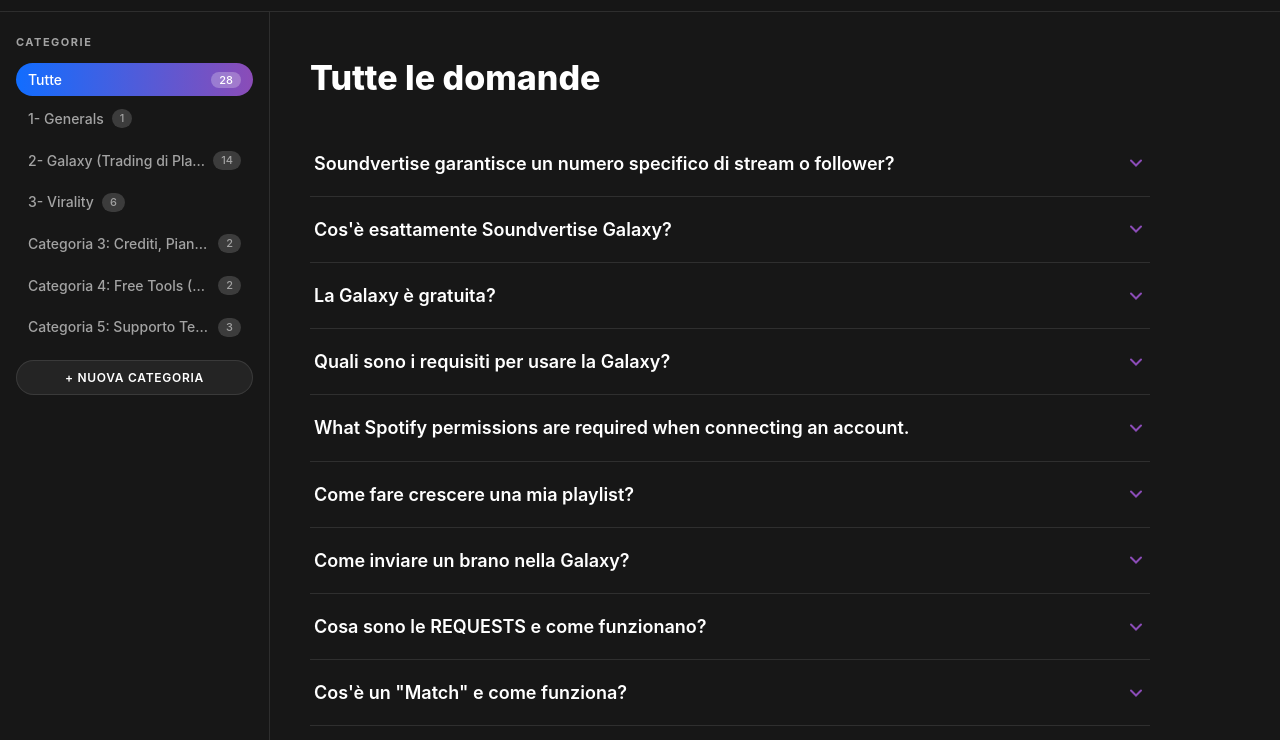
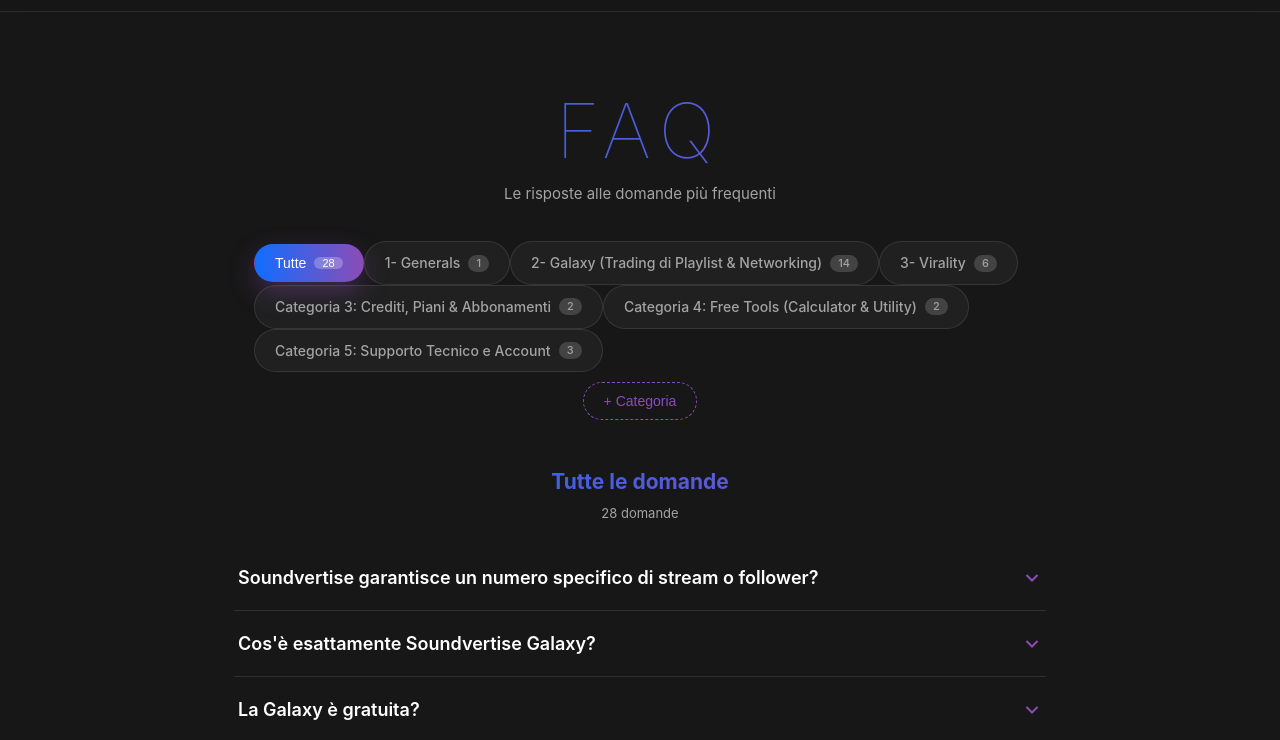
Before and after one commit to roxasvocaldeveloper/faq-soundvertise, a plain HTML site: page faq.html in a window 1280 px wide. Shown: the part 51-791 px from the top of the page. Drawn offline with Linux system fonts and the light colour scheme.

Commit message:
Modern centered layout: FAQ hero title, centered category buttons, category section title

```diff
--- a/faq.html
+++ b/faq.html
@@ -85,53 +85,48 @@
   .btn-ghost { background: transparent; }
   .btn-sm { padding: 6px 14px; font-size: 11px; }
 
-  /* ---------- Layout ---------- */
-  .layout { display: flex; min-height: calc(100vh - 63px); }
+  /* ---------- Hero ---------- */
+  .hero { text-align: center; padding: 56px 24px 4px; }
+  .hero h1 {
+    font-size: 76px; font-weight: 100; letter-spacing: .12em; text-transform: uppercase;
+    background: var(--grad); -webkit-background-clip: text; background-clip: text; color: transparent;
+    line-height: 1;
+  }
+  .hero p { color: var(--text-dim); margin-top: 14px; font-size: 15px; }
 
-  /* ---------- Sidebar ---------- */
-  aside {
-    width: 270px; flex-shrink: 0;
-    border-right: 1px solid var(--border);
-    padding: 22px 16px;
-    position: sticky; top: 63px; height: calc(100vh - 63px);
-    overflow-y: auto;
+  /* ---------- Categorie (pulsanti centrati) ---------- */
+  .cat-bar {
+    display: flex; flex-wrap: wrap; gap: 10px; justify-content: center; align-items: center;
+    padding: 32px 20px 6px;
   }
-  aside h2 {
-    font-size: 11px; text-transform: uppercase; letter-spacing: 1.5px;
-    color: var(--text-dim); margin-bottom: 12px;
-  }
-  .cat-list { display: flex; flex-direction: column; gap: 4px; }
-  .cat {
-    display: flex; align-items: center; justify-content: space-between; gap: 8px;
-    padding: 8px 12px; border-radius: 999px; cursor: pointer;
-    color: var(--text-dim); font-size: 14px; font-weight: 500;
-    background: none; border: none; font-family: inherit;
-    transition: background .15s ease, color .15s ease;
+  .pill {
+    display: inline-flex; align-items: center; gap: 8px;
+    border: 1px solid var(--border); background: rgba(255, 255, 255, .04);
+    color: var(--text-dim); border-radius: 999px; padding: 10px 20px;
+    font-size: 14px; font-weight: 500; cursor: pointer; white-space: nowrap;
+    transition: background .15s ease, color .15s ease, border-color .15s ease, transform .15s ease;
     user-select: none;
   }
-  .cat:hover { background: rgba(255, 255, 255, .08); color: var(--text); }
-  .cat.active { background: var(--grad); color: #fff; }
-  .cat .cat-name {
-    background: none; border: none; color: inherit; font: inherit; cursor: pointer;
-    padding: 0; text-align: left; display: flex; align-items: center; gap: 8px;
-    min-width: 0; flex: 1;
+  .pill:hover { background: rgba(255, 255, 255, .09); color: var(--text); transform: translateY(-1px); }
+  .pill.active {
+    background: var(--grad); border-color: transparent; color: #fff;
+    box-shadow: 0 10px 26px rgba(139, 76, 183, .35);
   }
-  .cat .lbl { overflow: hidden; text-overflow: ellipsis; white-space: nowrap; }
-  .cat .cat-name .lbl { overflow: hidden; text-overflow: ellipsis; white-space: nowrap; }
-  .cat .count { font-size: 11px; background: rgba(255, 255, 255, .16); padding: 1px 8px; border-radius: 20px; flex-shrink: 0; }
-  .cat.active .count { background: rgba(255, 255, 255, .25); }
-  .cat .cat-tools { display: none; gap: 2px; flex-shrink: 0; }
-  .cat:hover .cat-tools { display: inline-flex; }
-  .cat-tool { background: none; border: none; color: inherit; cursor: pointer; font-size: 13px; line-height: 1; padding: 2px 4px; border-radius: 6px; }
-  .cat-tool:hover { background: rgba(255, 255, 255, .22); }
-  .add-cat { margin-top: 14px; width: 100%; }
+  .pill .count { font-size: 11px; background: rgba(255, 255, 255, .16); padding: 0 8px; border-radius: 20px; }
+  .pill.active .count { background: rgba(255, 255, 255, .25); }
+  .pill-main { background: none; border: none; color: inherit; font: inherit; cursor: pointer; padding: 0; display: inline-flex; align-items: center; gap: 8px; }
+  .pill-tools { display: none; gap: 4px; margin-left: 2px; }
+  .pill:hover .pill-tools { display: inline-flex; }
+  .pill-tool { background: none; border: none; color: inherit; cursor: pointer; font-size: 14px; line-height: 1; padding: 2px 5px; border-radius: 6px; }
+  .pill-tool:hover { background: rgba(255, 255, 255, .22); }
+  .add-pill { border-style: dashed; border-color: var(--secondary); color: var(--secondary); background: none; }
+  .add-pill:hover { background: rgba(139, 76, 183, .15); border-color: var(--secondary); color: var(--text); }
 
   /* ---------- Main ---------- */
-  main { flex: 1; padding: 40px 40px 100px; max-width: 920px; }
+  main { max-width: 860px; margin: 0 auto; padding: 24px 24px 100px; }
 
-  .main-head { margin-bottom: 26px; }
-  .main-head h1 { font-size: 34px; font-weight: 800; margin-bottom: 8px; }
-  .main-head p { color: var(--text-dim); font-size: 15px; }
+  .section-title { text-align: center; margin: 40px 0 4px; font-size: 21px; font-weight: 700; }
+  .section-sub { text-align: center; color: var(--text-dim); font-size: 13px; margin-bottom: 22px; }
   .grad { background: var(--grad); -webkit-background-clip: text; background-clip: text; color: transparent; }
 
   /* ---------- Lista FAQ ---------- */
@@ -278,15 +273,10 @@
   }
 
   /* ---------- Responsive ---------- */
-  @media (max-width: 860px) {
-    .layout { flex-direction: column; }
-    aside {
-      width: 100%; height: auto; position: static; border-right: none;
-      border-bottom: 1px solid var(--border);
-    }
-    .cat-list { flex-direction: row; flex-wrap: wrap; }
-    main { padding: 24px 18px 80px; }
-    .main-head h1 { font-size: 26px; }
+  @media (max-width: 640px) {
+    main { padding: 16px 16px 80px; }
+    .hero h1 { font-size: 52px; }
+    .cat-bar { padding: 24px 12px 4px; }
     .header-actions .btn-ghost { display: none; }
   }
 </style>
@@ -314,20 +304,22 @@
   </div>
 </header>
 
-<div class="layout">
-  <aside>
-    <h2>Categorie</h2>
-    <nav class="cat-list" id="cat-list"></nav>
-    <button class="btn add-cat" id="btn-add-cat">+ Nuova categoria</button>
-  </aside>
+<main>
+  <div class="hero">
+    <h1>FAQ</h1>
+    <p>Le risposte alle domande più frequenti</p>
+  </div>
 
-  <main>
-    <div class="main-head">
-      <h1 id="main-title"></h1>
-    </div>
-    <div class="faq-list" id="faq-list"></div>
-  </main>
-</div>
+  <div class="cat-bar">
+    <div id="cat-list"></div>
+    <button class="pill add-pill" id="btn-add-cat">+ Categoria</button>
+  </div>
+
+  <div class="section-title grad" id="main-title"></div>
+  <div class="section-sub" id="main-sub"></div>
+
+  <div class="faq-list" id="faq-list"></div>
+</main>
 
 <!-- Modal aggiungi/modifica -->
 <div class="modal-backdrop" id="modal">
@@ -741,22 +733,18 @@
   nav.innerHTML = cats.map(cat => {
     const n = cat === "Tutte" ? faqData.items.length : (counts[cat] || 0);
     if (cat === "Tutte") {
-      return `<button class="cat ${cat === currentCat ? "active" : ""}" data-cat="Tutte">
-        <span class="lbl">Tutte</span><span class="count">${n}</span>
-      </button>`;
+      return `<button class="pill ${cat === currentCat ? "active" : ""}" data-cat="Tutte">Tutte <span class="count">${n}</span></button>`;
     }
-    return `<div class="cat ${cat === currentCat ? "active" : ""}">
-      <button class="cat-name" data-goto="${esc(cat)}">
-        <span class="lbl">${esc(cat)}</span><span class="count">${n}</span>
-      </button>
-      <span class="cat-tools">
-        <button class="cat-tool" data-rename="${esc(cat)}" title="Rinomina">✎</button>
-        <button class="cat-tool" data-del="${esc(cat)}" title="Elimina">×</button>
+    return `<span class="pill ${cat === currentCat ? "active" : ""}">
+      <button class="pill-main" data-goto="${esc(cat)}">${esc(cat)} <span class="count">${n}</span></button>
+      <span class="pill-tools">
+        <button class="pill-tool" data-rename="${esc(cat)}" title="Rinomina">✎</button>
+        <button class="pill-tool" data-del="${esc(cat)}" title="Elimina">×</button>
       </span>
-    </div>`;
+    </span>`;
   }).join("");
 
-  nav.querySelectorAll(".cat[data-cat]").forEach(el => {
+  nav.querySelectorAll(".pill[data-cat]").forEach(el => {
     el.addEventListener("click", () => {
       currentCat = el.dataset.cat;
       renderAll();
@@ -887,7 +875,13 @@
 
 function updateTitle() {
   const title = document.getElementById("main-title");
-  title.textContent = currentCat === "Tutte" ? "Tutte le domande" : currentCat;
+  const sub = document.getElementById("main-sub");
+  const isAll = currentCat === "Tutte";
+  title.textContent = isAll ? "Tutte le domande" : currentCat;
+  const n = isAll
+    ? faqData.items.length
+    : faqData.items.filter(i => i.category === currentCat).length;
+  sub.textContent = n === 1 ? "1 domanda" : n + " domande";
 }
 
 /* ============================================================
```
